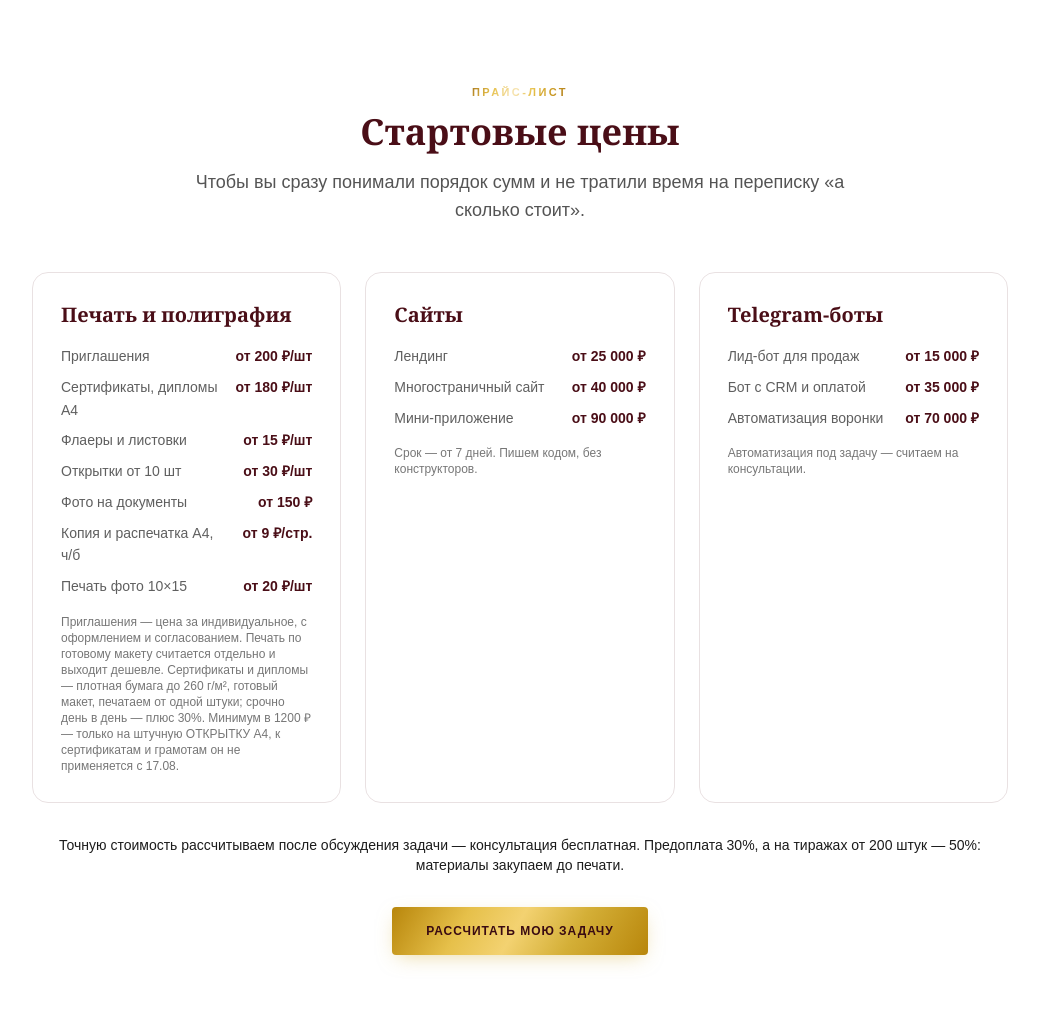
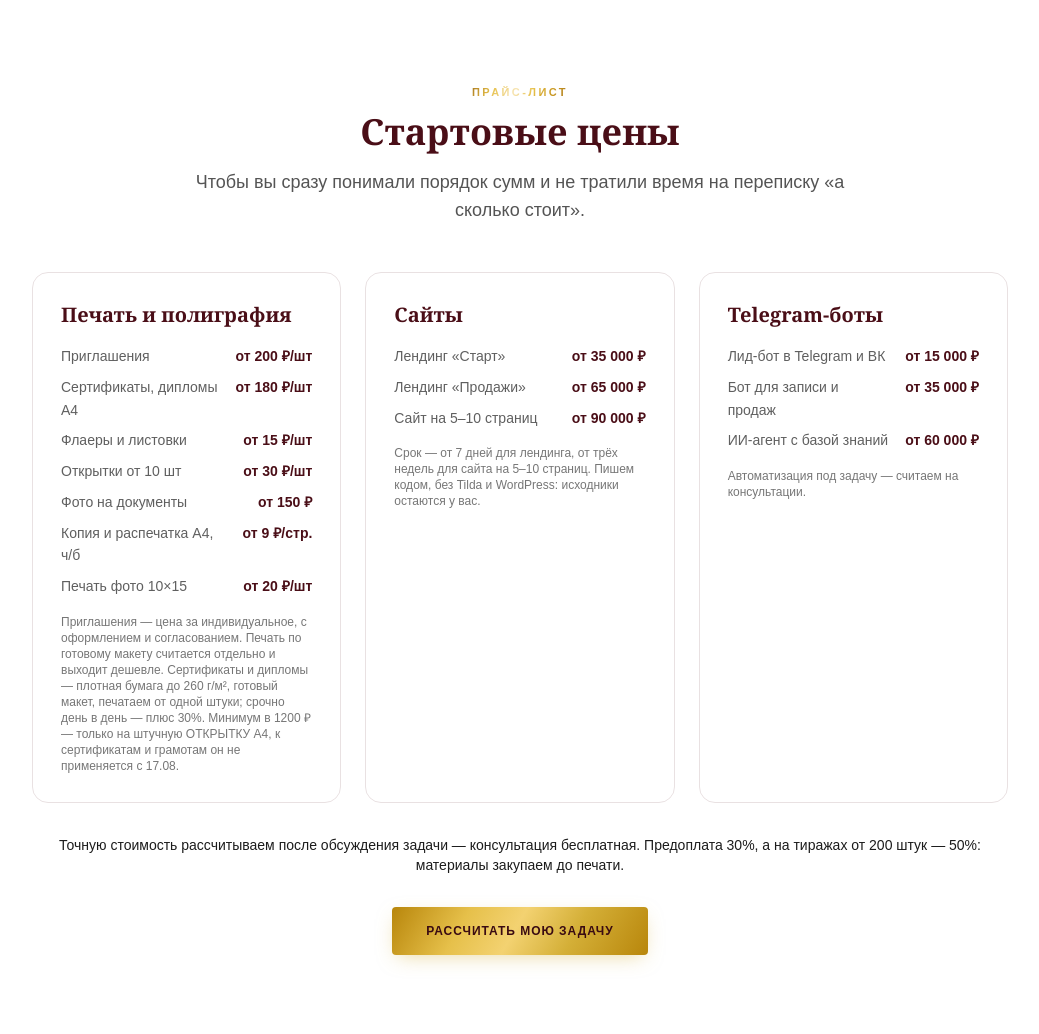
Before and after one commit to gulnaragold999m-tech/granat-kmv, a Flask app: page /pechat in a window 1280 px wide. Shown: the part 1238-2272 px from the top of the page, without its empty margins (120-1159 px from the left). Run offline with Flask 3, Linux system fonts and the light colour scheme.

Commit message:
Initial commit

```diff
--- a/templates/base.html
+++ b/templates/base.html
@@ -126,13 +126,13 @@
         {
           "@type": "Offer",
           "itemOffered": { "@type": "Service", "name": "Разработка сайта-лендинга" },
-          "price": "25000",
+          "price": "35000",
           "priceCurrency": "RUB"
         },
         {
           "@type": "Offer",
-          "itemOffered": { "@type": "Service", "name": "Разработка многостраничного сайта" },
-          "price": "40000",
+          "itemOffered": { "@type": "Service", "name": "Разработка сайта на 5–10 страниц" },
+          "price": "90000",
           "priceCurrency": "RUB"
         },
         {
--- a/templates/cifra.html
+++ b/templates/cifra.html
@@ -1,6 +1,6 @@
 {% extends "base.html" %}
 {% block title %}Сайты и Telegram-боты в Лермонтове и на КМВ — от 15 000 ₽ · Гранат{% endblock %}
-{% block description %}Разработка сайтов от 25 000 ₽ и Telegram-ботов от 15 000 ₽. Бот принимает заявки круглосуточно, считает стоимость и передаёт готовое ТЗ. Лермонтов, Пятигорск, Ессентуки, Кисловодск, Минеральные Воды.{% endblock %}
+{% block description %}Разработка сайтов от 35 000 ₽ и Telegram-ботов от 15 000 ₽. Бот принимает заявки круглосуточно, считает стоимость и передаёт готовое ТЗ. Лермонтов, Пятигорск, Ессентуки, Кисловодск, Минеральные Воды.{% endblock %}
 {% block path %}/cifra{% endblock %}
 {% set crumb = "Сайты и Telegram-боты" %}
 {% block content %}
--- a/templates/partials/ceny.html
+++ b/templates/partials/ceny.html
@@ -33,19 +33,24 @@
           <article class="reveal border rounded-2xl p-7" style="border-color:rgba(74,14,23,.12);">
             <h3 class="text-xl font-bold mb-4" style="color:#4A0E17;">Сайты</h3>
             <ul class="text-sm leading-relaxed space-y-2">
-              <li class="flex justify-between gap-4"><span class="opacity-70">Лендинг</span><b class="whitespace-nowrap" style="color:#4A0E17;">от 25 000 ₽</b></li>
-              <li class="flex justify-between gap-4"><span class="opacity-70">Многостраничный сайт</span><b class="whitespace-nowrap" style="color:#4A0E17;">от 40 000 ₽</b></li>
-              <li class="flex justify-between gap-4"><span class="opacity-70">Мини-приложение</span><b class="whitespace-nowrap" style="color:#4A0E17;">от 90 000 ₽</b></li>
+              <!-- Цены сведены с прайсом второй студии владелицы,
+                   Vibe Digital 999, 20.08.2026. Было 25 000 / 40 000,
+                   у неё же 35 000 / 90 000 — расхождение вдвое на одной
+                   и той же услуге, при том что обе карточки стоят
+                   в Картах по одному адресу. -->
+              <li class="flex justify-between gap-4"><span class="opacity-70">Лендинг «Старт»</span><b class="whitespace-nowrap" style="color:#4A0E17;">от 35 000 ₽</b></li>
+              <li class="flex justify-between gap-4"><span class="opacity-70">Лендинг «Продажи»</span><b class="whitespace-nowrap" style="color:#4A0E17;">от 65 000 ₽</b></li>
+              <li class="flex justify-between gap-4"><span class="opacity-70">Сайт на 5–10 страниц</span><b class="whitespace-nowrap" style="color:#4A0E17;">от 90 000 ₽</b></li>
             </ul>
-            <p class="text-xs opacity-60 mt-4">Срок — от 7 дней. Пишем кодом, без конструкторов.</p>
+            <p class="text-xs opacity-60 mt-4">Срок — от 7 дней для лендинга, от трёх недель для сайта на 5–10 страниц. Пишем кодом, без Tilda и WordPress: исходники остаются у вас.</p>
           </article>
 
           <article class="reveal border rounded-2xl p-7" style="border-color:rgba(74,14,23,.12);">
             <h3 class="text-xl font-bold mb-4" style="color:#4A0E17;">Telegram-боты</h3>
             <ul class="text-sm leading-relaxed space-y-2">
-              <li class="flex justify-between gap-4"><span class="opacity-70">Лид-бот для продаж</span><b class="whitespace-nowrap" style="color:#4A0E17;">от 15 000 ₽</b></li>
-              <li class="flex justify-between gap-4"><span class="opacity-70">Бот с CRM и оплатой</span><b class="whitespace-nowrap" style="color:#4A0E17;">от 35 000 ₽</b></li>
-              <li class="flex justify-between gap-4"><span class="opacity-70">Автоматизация воронки</span><b class="whitespace-nowrap" style="color:#4A0E17;">от 70 000 ₽</b></li>
+              <li class="flex justify-between gap-4"><span class="opacity-70">Лид-бот в Telegram и ВК</span><b class="whitespace-nowrap" style="color:#4A0E17;">от 15 000 ₽</b></li>
+              <li class="flex justify-between gap-4"><span class="opacity-70">Бот для записи и продаж</span><b class="whitespace-nowrap" style="color:#4A0E17;">от 35 000 ₽</b></li>
+              <li class="flex justify-between gap-4"><span class="opacity-70">ИИ-агент с базой знаний</span><b class="whitespace-nowrap" style="color:#4A0E17;">от 60 000 ₽</b></li>
             </ul>
             <p class="text-xs opacity-60 mt-4">Автоматизация под задачу — считаем на консультации.</p>
           </article>
--- a/templates/partials/cifra.html
+++ b/templates/partials/cifra.html
@@ -10,15 +10,15 @@
         <div class="grid md:grid-cols-2 gap-6 mt-12">
           <article class="reveal rounded-2xl p-7" style="background:rgba(255,255,255,.05); border:1px solid rgba(212,175,55,.25);">
             <h3 class="text-xl font-bold mb-2 gold-grad">Разработка сайтов и лендингов</h3>
-            <p class="text-white/70 text-sm leading-relaxed">Лендинги и сайты, которые продают, а не просто «висят» в интернете. Как этот — сделан кодом. Лендинг от 25 000 ₽, многостраничный сайт от 40 000 ₽. Срок от 7 дней.</p>
+            <p class="text-white/70 text-sm leading-relaxed">Лендинги и сайты, которые продают, а не просто «висят» в интернете. Как этот — сделан кодом. Лендинг «Старт» от 35 000 ₽, «Продажи» с воронкой и квизом от 65 000 ₽, сайт на 5–10 страниц от 90 000 ₽. Срок от 7 дней.</p>
           </article>
           <article class="reveal rounded-2xl p-7" style="background:rgba(255,255,255,.05); border:1px solid rgba(212,175,55,.25);">
             <h3 class="text-xl font-bold mb-2 gold-grad">Разработка Telegram-ботов</h3>
-            <p class="text-white/70 text-sm leading-relaxed">Приём заказов, ответы клиентам, уведомления о заявках. Наш бот-помощник Джарвис — пример. Лид-бот для продаж от 15 000 ₽, бот с CRM и оплатой от 35 000 ₽, полная автоматизация воронки от 70 000 ₽.</p>
+            <p class="text-white/70 text-sm leading-relaxed">Приём заказов, ответы клиентам, уведомления о заявках. Наш бот-помощник Джарвис — пример. Лид-бот от 15 000 ₽, бот для записи и продаж от 35 000 ₽, ИИ-агент с базой знаний от 60 000 ₽.</p>
           </article>
           <article class="reveal rounded-2xl p-7" style="background:rgba(255,255,255,.05); border:1px solid rgba(212,175,55,.25);">
             <h3 class="text-xl font-bold mb-2 gold-grad">Мини-приложения</h3>
-            <p class="text-white/70 text-sm leading-relaxed">Простые цифровые инструменты под конкретную задачу: бронирование, оплата, личный кабинет. От 90 000 ₽, по брифу.</p>
+            <p class="text-white/70 text-sm leading-relaxed">Интеграция Яндекс Карт: карта в контактах, подсказки адреса в форме заявки, расчёт доставки по километражу. От 15 000 ₽, срок от 3 дней.</p>
           </article>
           <article class="reveal rounded-2xl p-7" style="background:rgba(255,255,255,.05); border:1px solid rgba(212,175,55,.25);">
             <h3 class="text-xl font-bold mb-2 gold-grad">Автоматизация бизнеса</h3>
```
